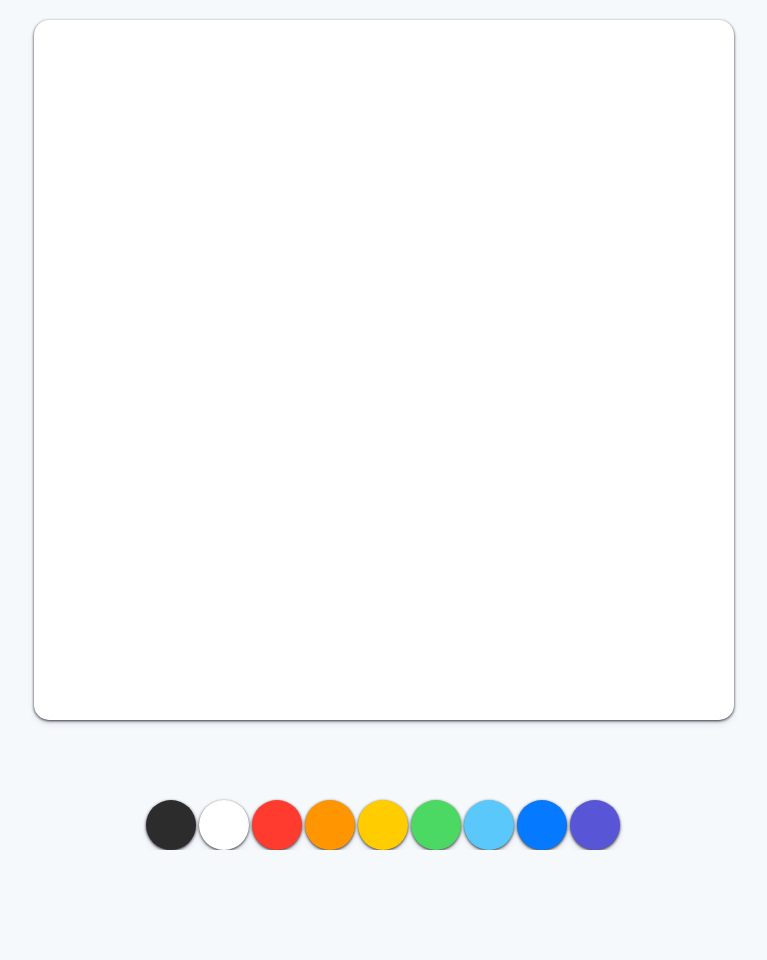
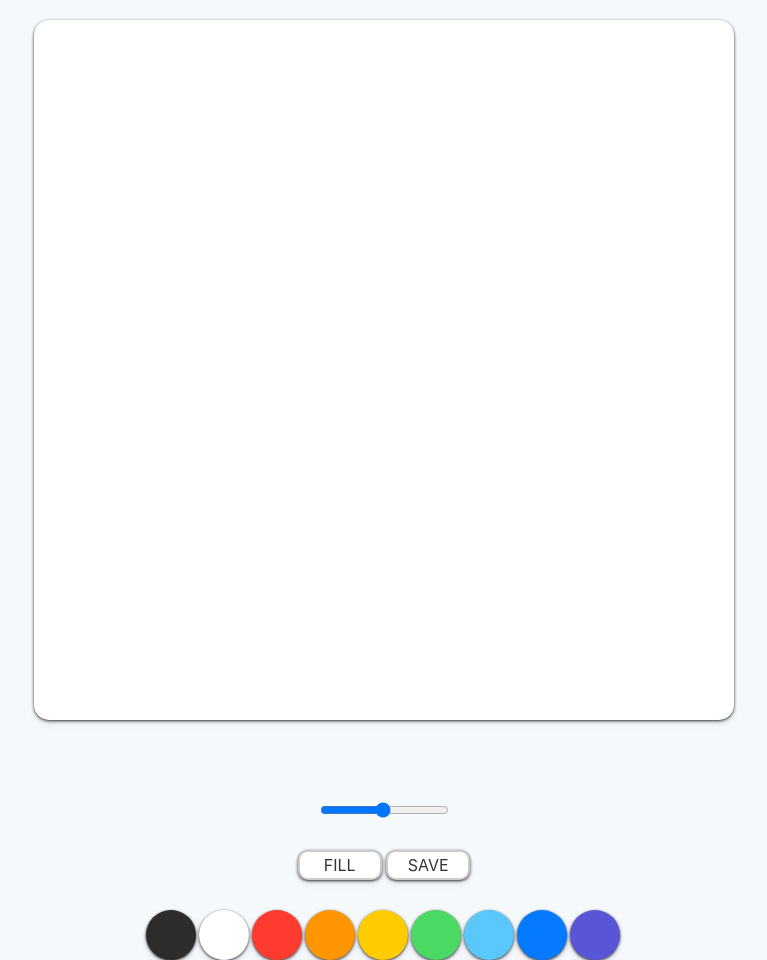
Before and after one commit to tmdgusya/VanilaJavaScriptStudy, a plain HTML site: page index.html in a window 1280 px wide. Shown: the whole page, without its empty margins (256-1023 px from the left). Before the commit the page ends 850 px from the top, so only its background shows below. Drawn offline with Linux system fonts and the light colour scheme.

Commit message:
size change input & styles

```diff
--- a/index.html
+++ b/index.html
@@ -10,6 +10,13 @@
 <body>
     <canvas id="jsCanvas" class="canvas"></canvas>
     <div class="controls">
+        <div class="controls__range">
+            <input type="range" id="jsRange" min="0.1" max="5.0" value="2.5" step="0.1">
+        </div>
+        <div class="controls__btns">
+            <button id="jsMode">Fill</button>
+            <button id="jsSave">Save</button>
+        </div>
         <div class="controls__colors" id="jsColors">
             <div class="controls__color" style="background-color: #2c2c2c;"></div>
             <div class="controls__color" style="background-color: white;"></div>
--- a/styles.css
+++ b/styles.css
@@ -19,10 +19,21 @@ canvas {
 
 .controls {
     margin-top: 80px;
+    display: flex;
+    flex-direction: column;
+    align-items: center;
+}
+
+.controls .controls__btns {
+    margin-bottom: 30px;
 }
 
 .controls .controls__colors {
     display: flex;
+}
+
+.controls .controls__range {
+    margin-bottom: 30px;
 }
 
 .controls__colors .controls__color {
@@ -33,3 +44,23 @@ canvas {
     cursor: pointer;
     box-shadow: 0px 4px 6px rgba(50, 50, 93, 0.11), 0 1px 3px rgba(0, 0, 0, 0.8);
 }
+
+.controls__btns button {
+    all: unset;
+    cursor: pointer;
+    background-color: white;
+    padding: 5px 0px;
+    width: 80px;
+    text-align: center;
+    border-radius: 10px;
+    box-shadow: 0px 4px 6px rgba(50, 50, 93, 0.11), 0 1px 3px rgba(0, 0, 0, 0.8);
+    border: 2px solid rgba(0,0,0,0.2);
+    color: rgba(0,0,0,0.8);
+    text-transform: uppercase;
+    font-weight: 600px;
+}
+
+
+.controls__btns button:active {
+    transform: scale(0.98);
+}
```
